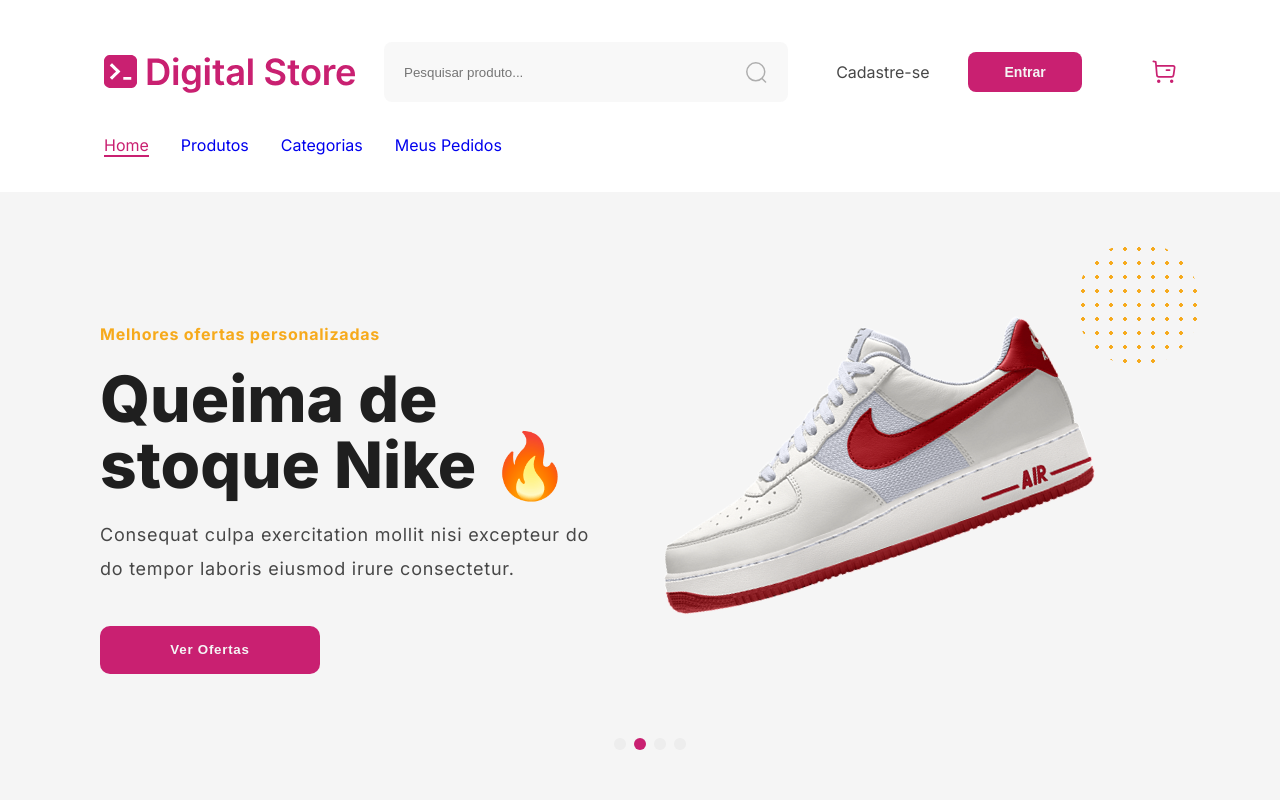
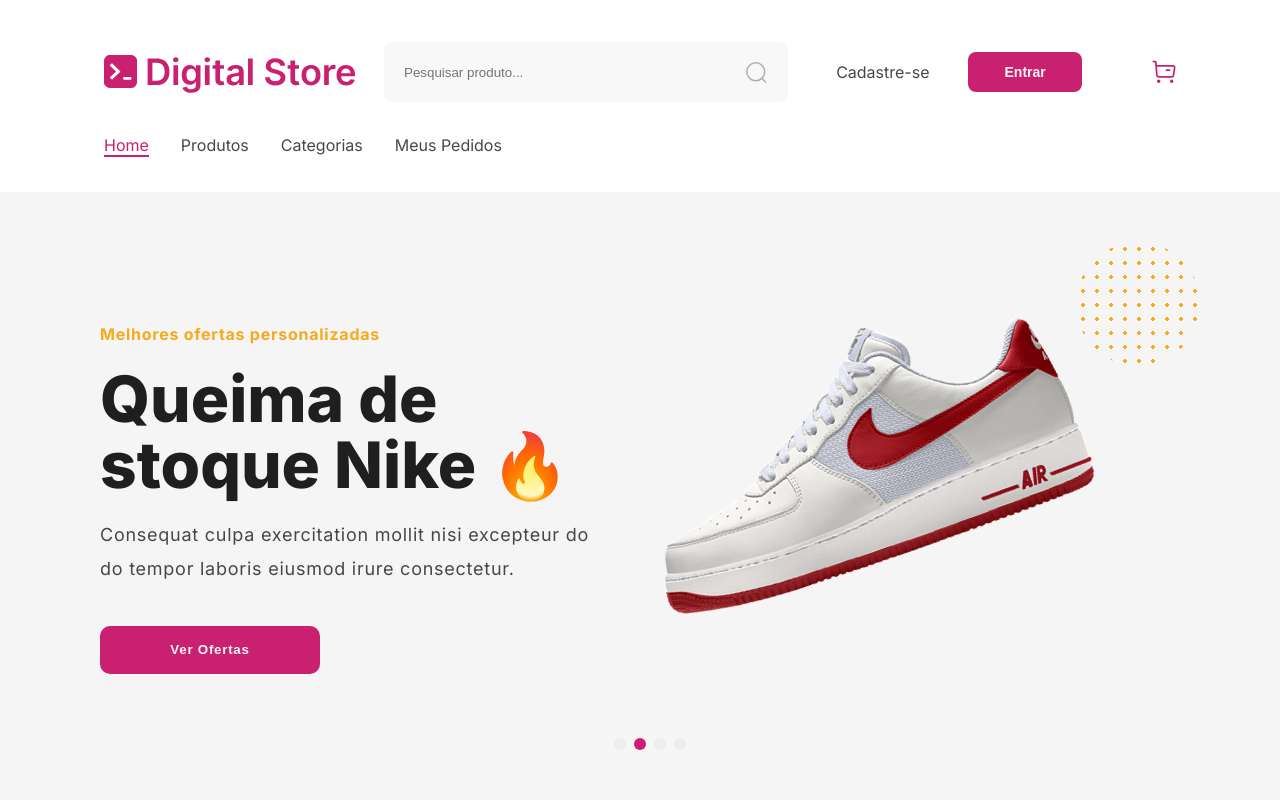
Before and after one commit to PedroUchoa/React-DripStrore, a React (Vite) app: page /home in a window 1280 px wide. Shown: the top 800 px of the page. Built offline with nearby package versions, Linux system fonts and the light colour scheme.

Commit message:
update: link color

```diff
--- a/src/components/Header/Header.css
+++ b/src/components/Header/Header.css
@@ -98,6 +98,7 @@
 
 .list-wrapper li a{
     text-decoration: none;
+    color: var(--dark-gray-2);
 }
 
 .list-wrapper li a:hover, .list-wrapper li a.active{
```
